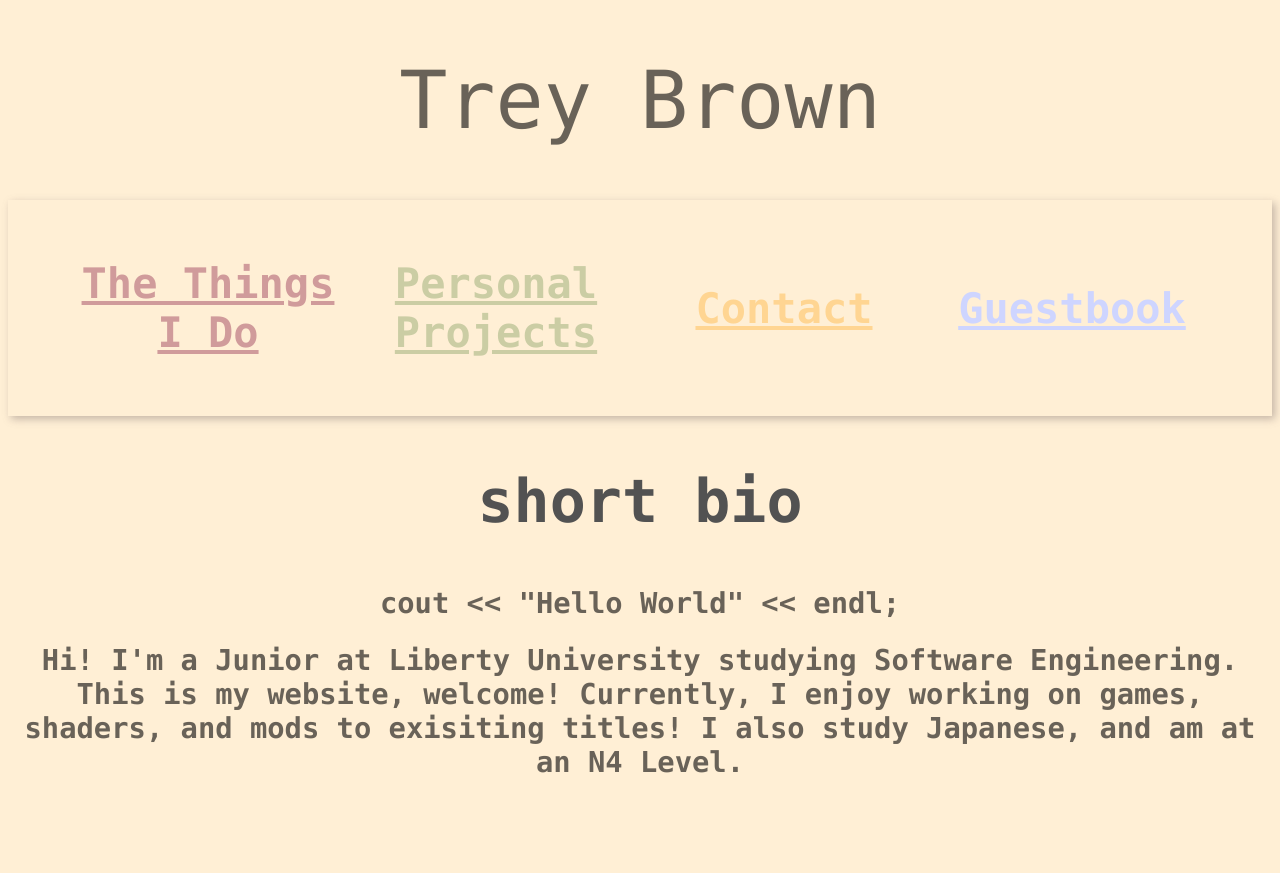
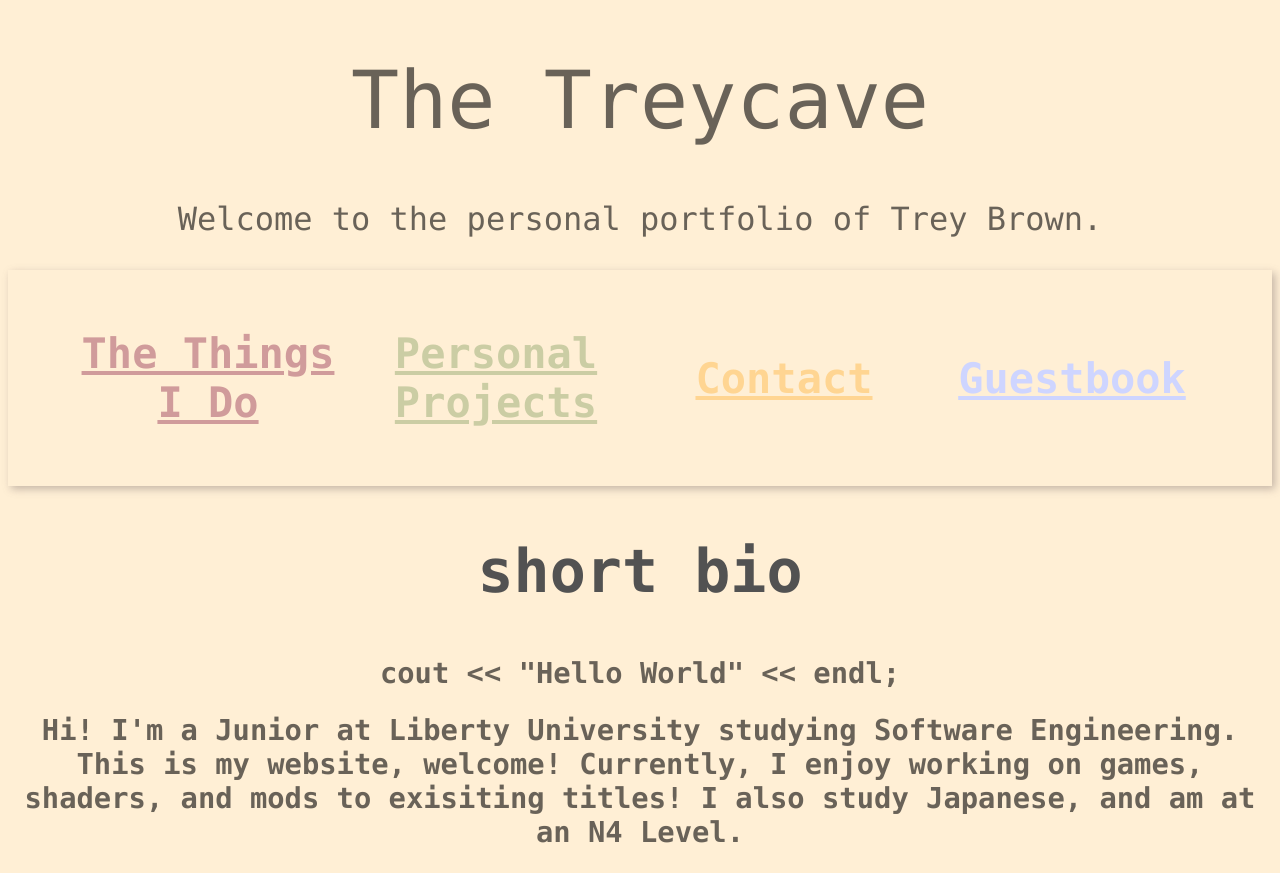
Before and after one commit to BrownieAct4/thetreycave, a plain HTML site: page main.html in a window 1280 px wide. Before the commit the page ends 803 px from the top, so only its background shows below. Drawn offline with Linux system fonts and the light colour scheme.

Commit message:
fixing some stuff up.

```diff
--- a/apperance.css
+++ b/main.css
@@ -17,6 +17,15 @@ color:#00000096;
 font-weight: lighter;
 font-family: "Lucida Console", "Courier New", monospace;
 text-align: center;
+}
+
+
+h3{
+    font-size: 200%;
+    color:#00000096;
+    font-weight: lighter;
+    font-family: "Lucida Console", "Courier New", monospace;
+    text-align: center;
 }
 
 p{
--- a/main.html
+++ b/main.html
@@ -6,9 +6,11 @@
     <meta name="viewport" content="width=device-width, initial-scale=1.0">
     <title>Trey Brown-Contacts and More</title>
     <script src="redstone.js"></script>
-    <link rel="stylesheet" href="apperance.css">
+    <link rel="stylesheet" href="main.css">
 
-    <h1>Trey Brown</h1>
+    <h1>The Treycave</h1>
+    <h3>Welcome to the personal portfolio of Trey Brown.
+         </h3>
     <nav>
         <div class ="things">
             <a href="things.html"><h2>The Things I Do</h2></a>
```
